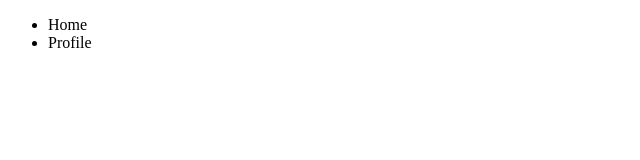
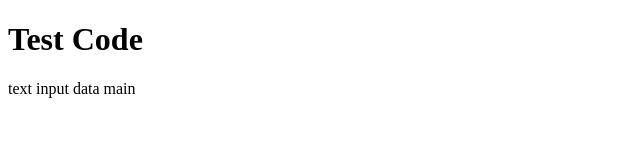
Before and after one commit to susyawan/learn-git, a plain HTML site: page index.html in a window 1280 px wide. Shown: the whole page, without its empty margins (0-640 px from the left). Drawn offline with Linux system fonts and the light colour scheme.

Commit message:
Update index.html

```diff
--- a/index.html
+++ b/index.html
@@ -13,31 +13,8 @@
 
 <body>
 
-    <div class="container border-2">
-        <div class="d-flex border-2">
-            <!-- Menu Side -->
-            <div class="d-flex flex-row justify-content-start align-items-center border-2">
-                <div>
-                    <div>
-                        <ul>
-                            <li>Home</li>
-                            <li>Profile</li>
-                        </ul>
-                    </div>
-                </div>
-            </div>
-
-            <!-- Center Side -->
-            <div>
-
-            </div>
-
-            <!-- Right Side -->
-            <div>
-
-            </div>
-        </div>
-    </div>
+    <h1>Test Code</h1>
+    <p>text input data main</p>
 
 </body>
 
```
